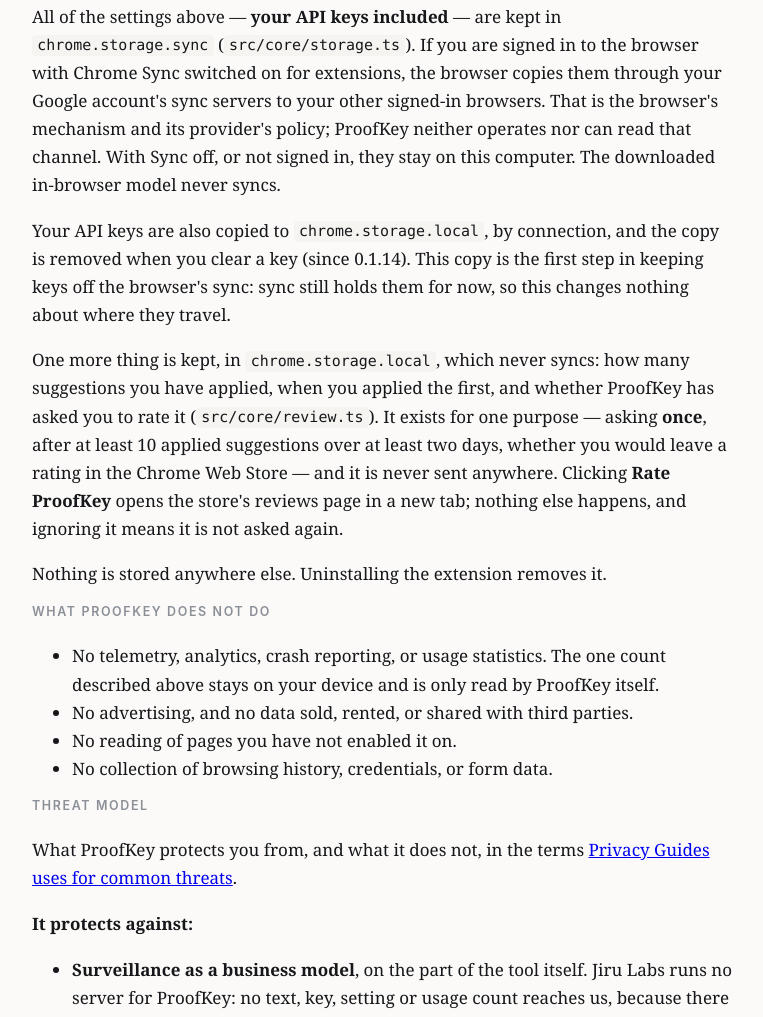
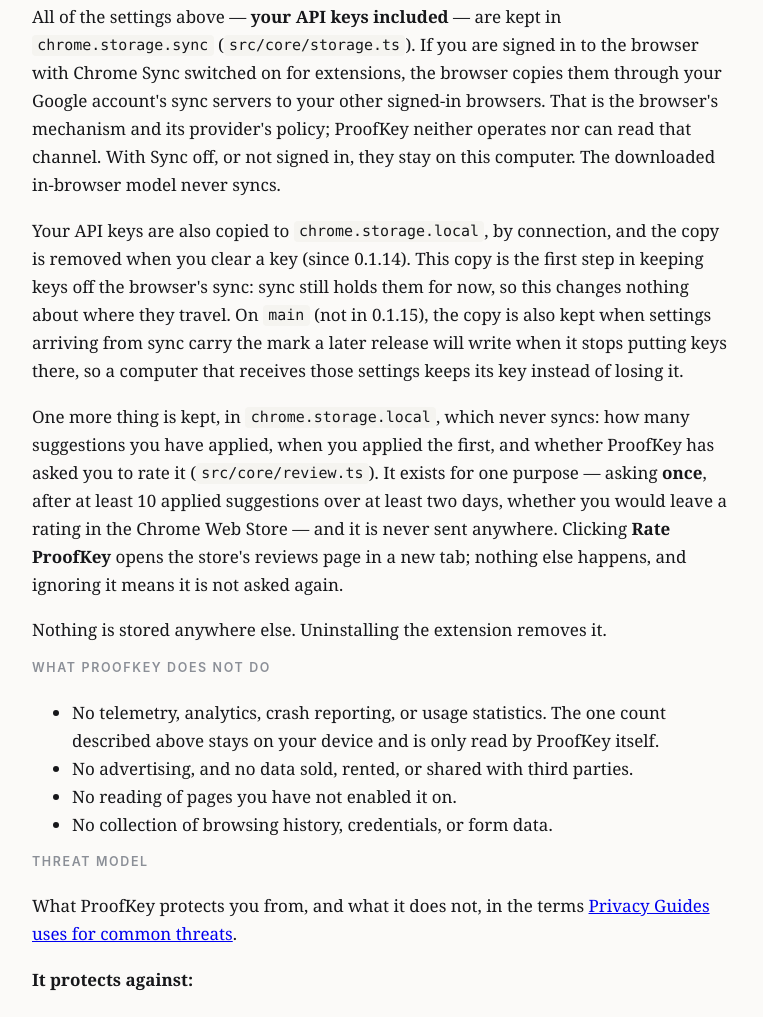
Before and after one commit to jiru-labs/jiru-labs.github.io, a plain HTML site: page proofkey/privacy/index.html in a window 1280 px wide. Shown: the part 1516-2533 px from the top of the page, without its empty margins (256-1019 px from the left). Drawn offline with Linux system fonts and the light colour scheme.

Commit message:
ProofKey privacy: sync with PRIVACY.md c0beb48

```diff
--- a/proofkey/privacy/index.html
+++ b/proofkey/privacy/index.html
@@ -181,7 +181,7 @@
   </header>
 
   <section class="policy">
-<!-- from https://github.com/jiru-labs/proofkey/blob/cc35ee8/PRIVACY.md -->
+<!-- from https://github.com/jiru-labs/proofkey/blob/c0beb48/PRIVACY.md -->
 <div class="markdown-heading"><h1 class="heading-element">Privacy Policy</h1><a id="user-content-privacy-policy" class="anchor" aria-label="Permalink: Privacy Policy" href="#privacy-policy"><span aria-hidden="true" class="octicon octicon-link"></span></a></div>
 <p><strong>Last updated: 8 October 2026</strong></p>
 <p>ProofKey is a browser extension published by Jiru Labs. This policy describes
@@ -237,7 +237,10 @@
 <p>Your API keys are also copied to <code>chrome.storage.local</code>, by connection, and the
 copy is removed when you clear a key (since 0.1.14). This copy is
 the first step in keeping keys off the browser's sync: sync still holds them for
-now, so this changes nothing about where they travel.</p>
+now, so this changes nothing about where they travel. On <code>main</code> (not in 0.1.15),
+the copy is also kept when settings arriving from sync carry the mark a later
+release will write when it stops putting keys there, so a computer that
+receives those settings keeps its key instead of losing it.</p>
 <p>One more thing is kept, in <code>chrome.storage.local</code>, which never syncs: how many
 suggestions you have applied, when you applied the first, and whether ProofKey
 has asked you to rate it (<code>src/core/review.ts</code>). It exists for one purpose —
```
